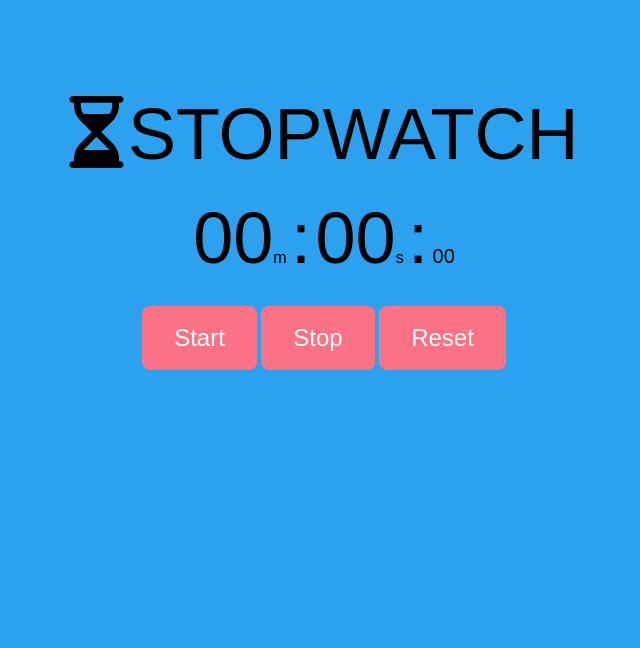
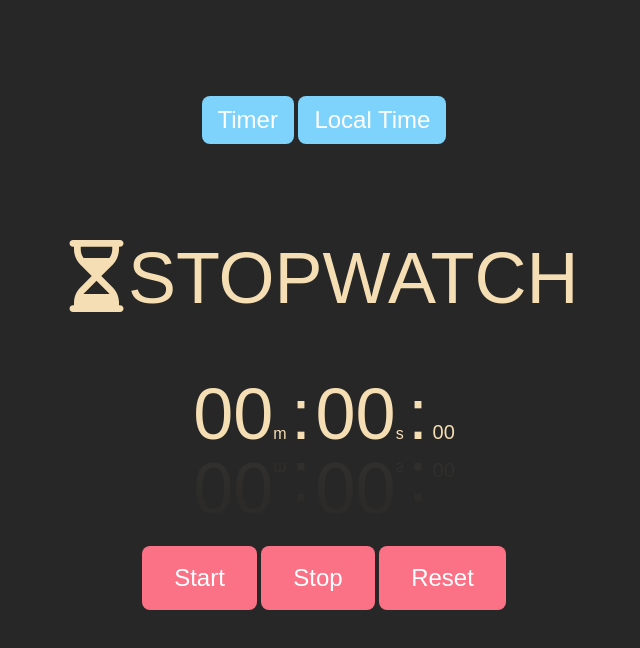
Before and after one commit to AzizulHakim18/CountDown, a plain HTML site: page indext.html in a window 1280 px wide. Shown: the whole page, without its empty margins (316-956 px from the left). Drawn offline with nearby package versions, Linux system fonts and the light colour scheme; a web font is replaced by a local one.

Commit message:
local time function update

```diff
--- a/indext.html
+++ b/indext.html
@@ -14,27 +14,29 @@
 </head>
 
 <body>
-
-    <div class="container my-12 py-12">
+    <nav class="my-12 py-12 text-center">
+        <button onclick="window.location.href='/indext.html'"
+            class="bg-sky-300 text-2xl text-white px-4 py-2 rounded-lg">Timer</button>
+        <button onclick="window.location.href='/time.html'"
+            class="bg-sky-300 text-2xl text-white px-4 py-2 rounded-lg">Local Time</button>
+    </nav>
+    <div class="container mb-8 pb-8">
         <h1> <i class="fa-regular fa-hourglass-half text-7xl"></i> <span class="text-7xl"> STOPWATCH</span></h1>
 
-        <p class="my-4 py-4">
+        <p class="mt-8 pt-8 display-time">
             <span id="minute" class="text-7xl">00</span>m
             <span class="text-7xl">:</span>
             <span id="seconds" class="text-7xl">00</span>s
             <span class="text-7xl">:</span>
             <span id="tens" class="text-xl">00</span>
         </p>
-        <button id="button-start"
-            class="bg-rose-400 text-2xl text-white	px-8 py-4 rounded-lg  hover:bg-slate-200 hover:text-rose-400">Start</button>
-        <button id="button-stop"
-            class="bg-rose-400 text-2xl text-white	px-8 py-4 rounded-lg  hover:bg-slate-200 hover:text-rose-400">Stop</button>
-        <button id="button-reset"
-            class="bg-rose-400 text-2xl text-white	px-8 py-4 rounded-lg  hover:bg-slate-200 hover:text-rose-400">Reset</button>
+        <div class="mt-12 pt-12">
+            <button id="button-start" class="bg-rose-400 text-2xl text-white px-8 py-4 rounded-lg">Start</button>
+            <button id="button-stop" class="bg-rose-400 text-2xl text-white	px-8 py-4 rounded-lg">Stop</button>
+            <button id="button-reset" class="bg-rose-400 text-2xl text-white px-8 py-4 rounded-lg">Reset</button>
+        </div>
 
     </div>
-
-
 
     <script src="script.js"></script>
     <script src="https://cdn.tailwindcss.com"></script>
--- a/script.js
+++ b/script.js
@@ -1,3 +1,5 @@
+
+
 window.onload = function () {
 
     let seconds = 00;
--- a/style.css
+++ b/style.css
@@ -1,8 +1,38 @@
 body {
-    background-color: rgb(44, 161, 239);
+    /* background-color: rgb(44, 161, 239); */
+    background-color: #272727;
+    color: wheat;
     font-family: 'Aclonica', sans-serif;
+
 }
 
 .container {
     text-align: center;
 }
+
+.display-time {
+
+
+    transition: ease-in-out 0.1s;
+    transition-property: background-color, box-shadow, color;
+    -webkit-box-reflect: below 2px linear-gradient(transparent, rgba(255, 255, 255, 0.05));
+}
+
+
+
+button:hover {
+    background-color: #ffd868;
+    box-shadow: 0 0 30px#ffd868;
+    color: #272727;
+    cursor: pointer;
+    transition: ease-in-out 0.1s;
+    transition-property: background-color, box-shadow, color;
+    -webkit-box-reflect: below 2px linear-gradient(transparent, rgba(255, 255, 255, 0.05));
+}
+
+/*  .display-time:hover {
+        background-color: #ffd868;
+        box-shadow: 0 0 30px#ffd868;
+        color: #272727;
+        cursor: pointer;
+    } */
--- /dev/null
+++ b/time.css
@@ -0,0 +1,55 @@
+@import url("https://fonts.googleapis.com/css2?family=Lato&display=swap");
+
+
+body {
+    font-family: "Lato", sans-serif;
+    background: #272727;
+    color: #4AF7FF;
+
+    justify-content: center;
+    align-items: center;
+    height: 100vh;
+}
+
+.container {
+    display: flex;
+    justify-content: center;
+}
+
+/* .container-text {
+
+    font-size: 3rem;
+    font-weight: bold;
+} */
+
+.display-time {
+    display: flex;
+    font-size: 5rem;
+    font-weight: bold;
+    border: 2px solid #4AF7FF;
+    padding: 10px 20px;
+    border-radius: 5px;
+    transition: ease-in-out 0.1s;
+    transition-property: background-color, box-shadow, color;
+    -webkit-box-reflect: below 2px linear-gradient(transparent, rgba(255, 255, 255, 0.05));
+}
+
+.display-time:hover {
+    background: #4AF7FF;
+    box-shadow: 0 0 30px#4AF7FF;
+    color: #272727;
+    cursor: pointer;
+}
+
+button:hover {
+    background-color: #ffd868;
+    box-shadow: 0 0 30px#ffd868;
+    color: #272727;
+    cursor: pointer;
+    transition: ease-in-out 0.1s;
+    transition-property: background-color, box-shadow, color;
+    -webkit-box-reflect: below 2px linear-gradient(transparent, rgba(255, 255, 255, 0.05));
+}
+
+
+/* #ffd868 */
```
Also changed, not shown: time.html (added, +29 -0 lines), time.js (added, +14 -0 lines), time/time.html (added, +29 -0 lines).
